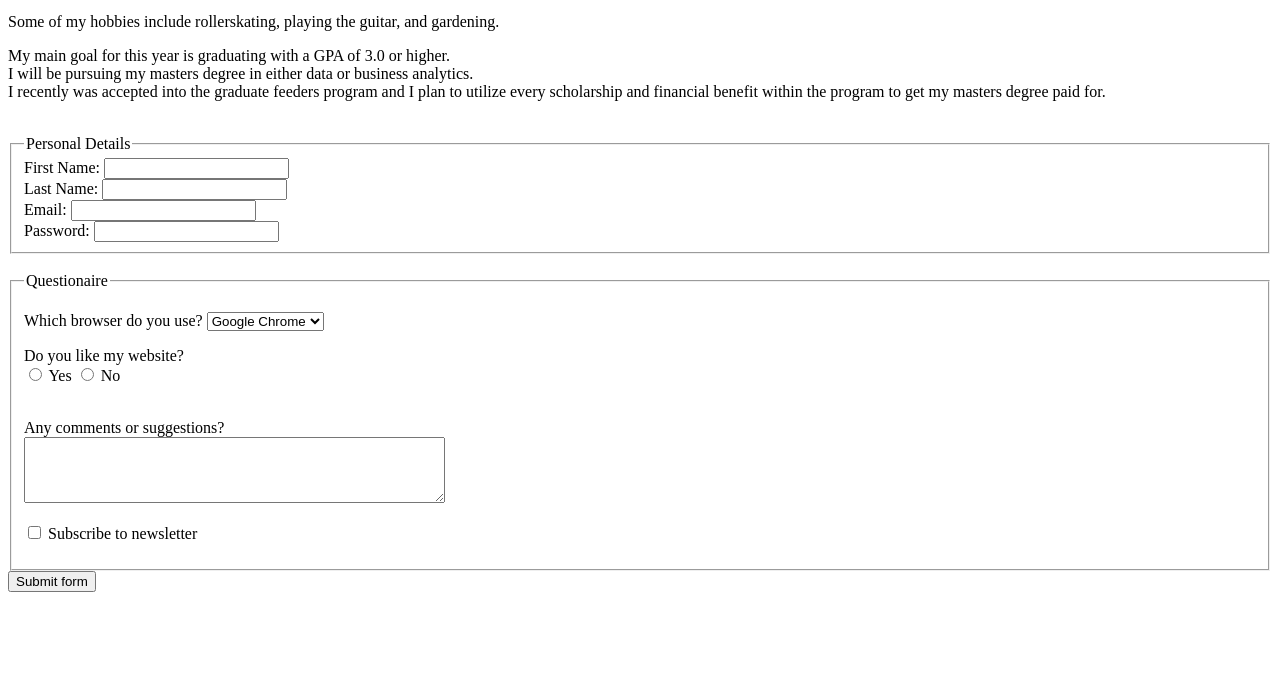
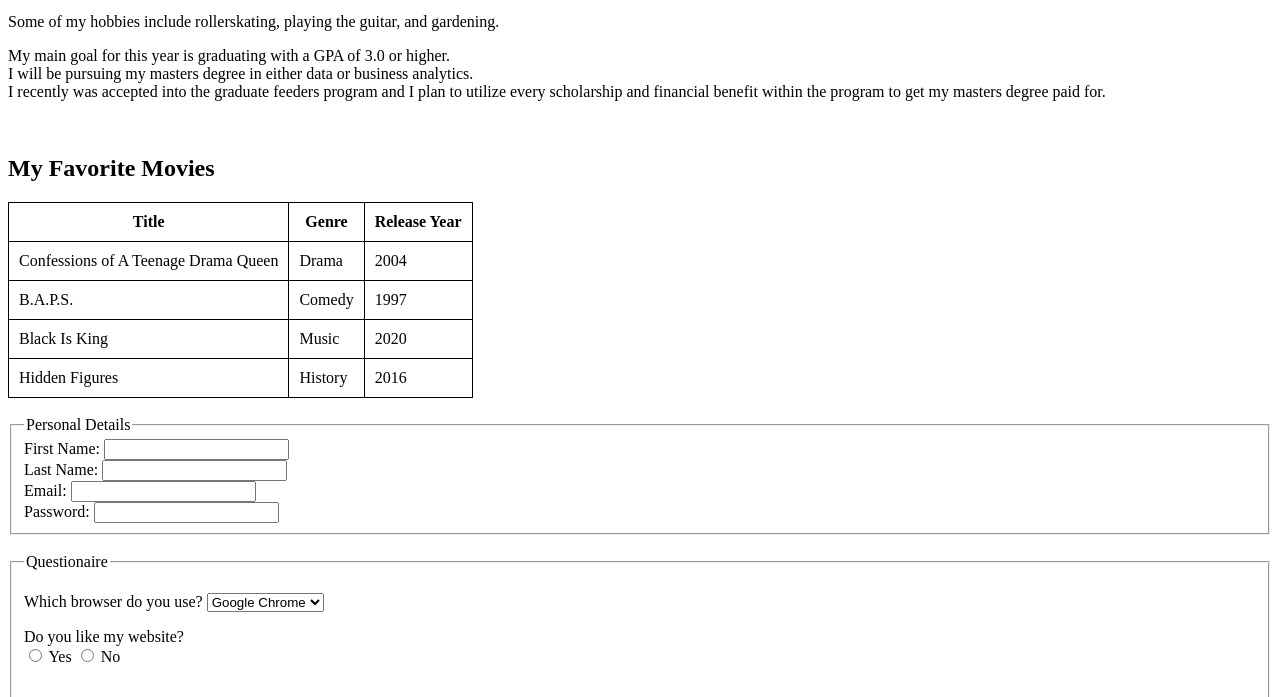
Before and after one commit to CR-Miller/AdvancedApplications, a plain HTML site: page index.html in a window 1280 px wide. Shown: the part 101-798 px from the top of the page. Drawn offline with Linux system fonts and the light colour scheme.

Commit message:
added table

```diff
--- a/index.html
+++ b/index.html
@@ -3,6 +3,14 @@
 <head>
   <meta charset="UTF-8">
   <title>My First Page</title>
+  <style>
+        table, th, td {
+          border: 1px solid black;
+          border-collapse: collapse;
+          padding: 10px;
+        }
+  </style>
+
 </head>
 <body>
   <h1>
@@ -25,7 +33,41 @@
   </p>
   <br/>
 
+
+  <h2>My Favorite Movies</h2>
+
+  <table>
+
+    <tr>
+      <th>Title</th>
+      <th>Genre</th>
+      <th>Release Year</th>
+    </tr>
+    <tr>
+      <td>Confessions of A Teenage Drama Queen</td>
+      <td>Drama</td>
+      <td>2004</td>
+    </tr>
+    <tr>
+      <td>B.A.P.S.</td>
+      <td>Comedy</td>
+      <td>1997</td>
+    </tr>
+    <tr>
+      <td>Black Is King</td>
+      <td>Music</td>
+      <td>2020</td>
+    </tr>
+    <tr>
+      <td>Hidden Figures</td>
+      <td>History</td>
+      <td>2016</td>
+    </tr>
+  </table>
+  <br/>
+
   <form>
+
     <fieldset>
       <legend>Personal Details</legend>
       <label>
@@ -50,10 +92,11 @@
       <br/>
     </fieldset>
     <br/>
+
     <fieldset>
       <legend>Questionaire</legend>
       <p>
-        <label for = "User Reviews">
+        <label>
           Which browser do you use?
         </label>
         <select id = "browsers" name = "browsers">
@@ -78,7 +121,7 @@
       </p>
       <p>
         <br/>
-        <label for="comments">
+        <label>
           Any comments or suggestions?
         </label>
         <br/>
@@ -92,7 +135,10 @@
         </label>
       </p>
     </fieldset>
+
     <input type="submit" value="Submit form"/>
+
   </form>
+
 </body>
 </html>
```
